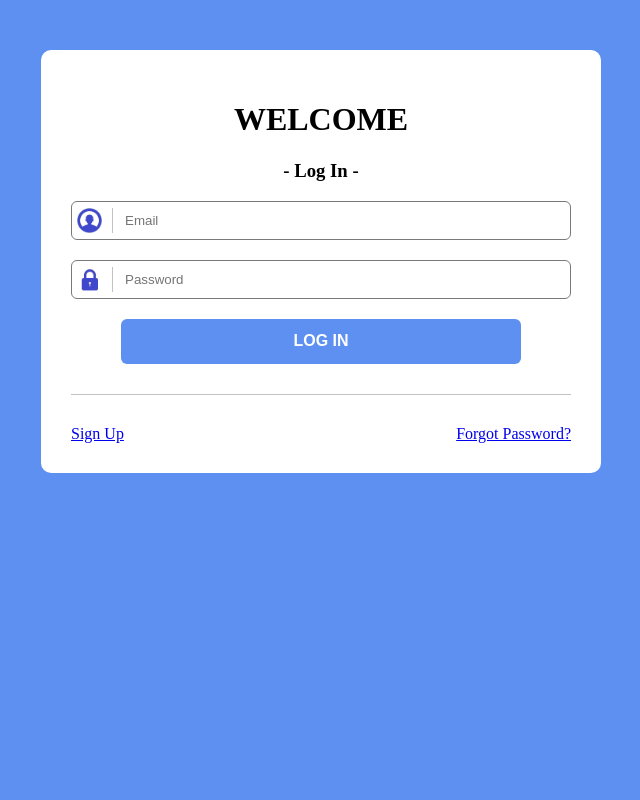
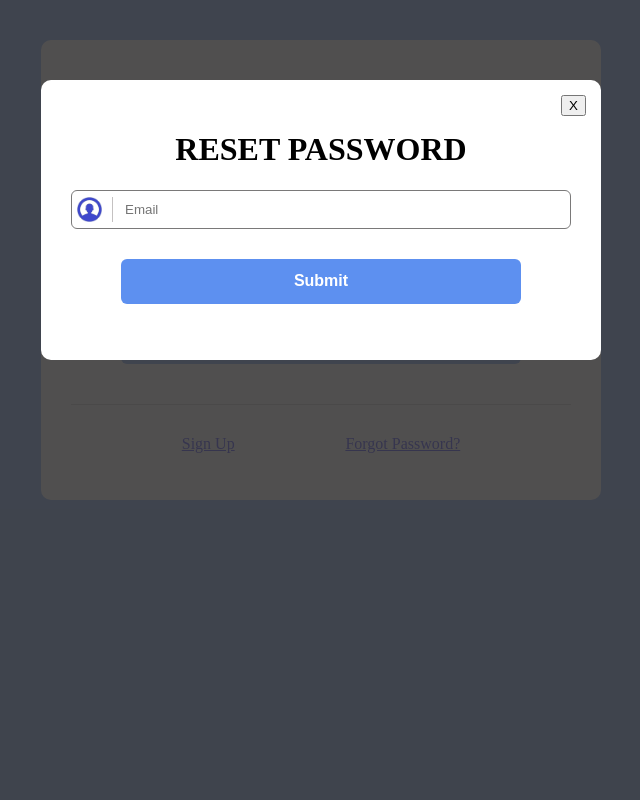
Before and after one commit to JaidenAshmore/chris_project, a Flask app: page /?forgot=true in a window 1280 px wide. Shown: the whole page, without its empty margins (319-959 px from the left). Run offline with Flask 2, Linux system fonts and the light colour scheme.

Commit message:
Added 'forgot password' functionality and routing to home page

```diff
--- a/app.py
+++ b/app.py
@@ -1,25 +1,61 @@
+from operator import is_
 from flask import Flask, render_template, redirect, request, session
 
-from hash import hash_pw, check_pw
-from psql import sql_select, sql_write, sql_insert, get_secret_key
-from service import get_questions
+from hash import hash, check
+from psql import sql_select, sql_write,get_secret_key
+from service import get_questions, is_logged_in
 
 app = Flask(__name__)
 app.secret_key = get_secret_key().encode()
 
 @app.route('/')
+@app.route('/index')
 def index():
-    return render_template('index.html')
+    # if user is logged in, skip login screen
+    if is_logged_in():
+        return render_template('home.html')
+
+    forgot = request.args.get('forgot', '')
+    stage = "1"
+    return render_template('index.html', forgot=forgot, stage=stage)
+
+@app.route('/index_action', methods=['POST'])
+def index_action():
+    forgot = request.form.get('forgot', '')
+    stage = request.form.get('stage', '')
+    email = request.form.get('email').lower()
+    answer = request.form.get('answer', '').lower()
+
+    query = sql_select('SELECT id, question, answer FROM users WHERE email=%s', email)
+    if query:
+        question = get_questions(query[0][1])
+        msg = ''
+        if stage == "3":
+            if not check(answer, query[0][2]):
+                stage = "2"
+                msg = 'Incorrect answer'
+        elif stage == "4":
+            user_id = query[0][0]
+            new_password = hash(request.form.get('new_password'))
+            sql_write('UPDATE users SET password =%s WHERE id=%s', new_password, user_id)
+            return redirect('/')
+    else:
+        stage = "1"
+        question = ""
+        stored_answer = ""
+        msg = 'invalid email address'
+    return render_template('index.html', forgot=forgot, stage=stage, email=email, question=question, msg=msg)
+
 
 @app.route('/login_action', methods=['POST'])
 def login_action():
-    email = request.form.get('email')
+    email = request.form.get('email').lower()
     password = request.form.get('password')
 
     query = sql_select('SELECT * FROM users WHERE email=%s', email)
     if query:
         query = query[0]
-        if check_pw(password, query[3]):
+        if check(password, query[3]):
             session['username'] = query[1]
             msg = f"signed in as {session['username']}"
         else:
@@ -42,6 +78,7 @@ def signup_action():
     verify_password = request.form.get('verify_password')
     question = request.form.get('questions')
     answer = request.form.get('answer').lower()
+    hash_answer = hash(answer)
 
     # Prompt user if failed password verification  ---SWITCH THESE CHECKS TO JAVASCRIPT VALIDATION!
     if password != verify_password:
@@ -57,10 +94,16 @@ def signup_action():
     if query:
         msg = f"{email} is already registered. Please sign in"
         return render_template('index.html', msg=msg)
-    password = hash_pw(password)
-    sql_insert(username, email, password, question, answer)
+    password = hash(password)
+    sql_write('INSERT INTO users(username, email, password, question, answer) VALUES(%s,%s,%s,%s,%s)', username, email, password, question, hash_answer)
     msg = f"Account successfully created! Please sign in"
     return render_template('index.html', msg=msg)
 
+@app.route('/logout_action')
+def logout():
+    msg = f"{session['username']} has been logged out successfully!"
+    session.pop('username', None)
+    return render_template("index.html", msg=msg)
+
 if __name__ == "__main__":
     app.run(debug=True)
--- a/db/schema.sql
+++ b/db/schema.sql
@@ -5,7 +5,7 @@ CREATE TABLE users (                --SELECT *--
     username TEXT NOT NULL,         --query[1]--
     email TEXT NOT NULL,            --query[2]--
     password TEXT NOT NULL,         --query[3]--
-    sec_question INTEGER NOT NULL,  --query[4]--
-    sec_answer TEXT NOT NULL,       --query[5]--
+    question INTEGER NOT NULL,  --query[4]--
+    answer TEXT NOT NULL,       --query[5]--
     is_admin BOOLEAN                --query[6]--
 );
--- a/hash.py
+++ b/hash.py
@@ -1,11 +1,10 @@
 # Password hash functions - create and authenticate
-
 import bcrypt
 
 # create hashed password
-def hash_pw(input_pw):
+def hash(input_pw):
     return bcrypt.hashpw(input_pw.encode(), bcrypt.gensalt()).decode()
 
 # authenticate user input with hashed password
-def check_pw(input_pw, stored_pw):
+def check(input_pw, stored_pw):
     return bcrypt.checkpw(input_pw.encode(), stored_pw.encode())
--- a/service.py
+++ b/service.py
@@ -1,14 +1,22 @@
+from flask import session
 
+# Check if the user is currently logged in
+def is_logged_in():
+    if session.get('username') is not None:
+        return True
+
+
+# Populate secret question options
+# Record the key of the selected question to reference if they forget password
 def get_questions(pos=None):
     questions = {
-        1: 'Childhood pets name',
-        2: 'Fathers middle name',
-        3: 'Mothers maiden name',
-        4: 'Favourite movie',
-        5: 'Favourite food',
-        6: 'Primary school name',
+        1: 'What was your childhood pets name?',
+        2: 'What is your Fathers middle name?',
+        3: 'What is your Mothers maiden name?',
+        4: 'What is your favourite movie?',
+        5: 'What is your favourite food?',
+        6: 'What was your primary school name?',
     }
-
     if pos != None:
         return questions[pos]
     else:
--- a/static/styles.css
+++ b/static/styles.css
@@ -6,15 +6,27 @@ body {
 
 /* CONTAINERS */
 .container {
-    text-align: center;
-    margin: 50px auto;
+    position: relative;
+    margin: 40px auto;
     width: 50%;
     height: auto;
+    min-height: 400px;
     max-width: 500px;
     min-width: 280px;
     padding: 30px;
     border-radius: 10px;
+    text-align: center;
     background-color: white;
+}
+.modal {
+    text-align: center;
+    position: fixed;
+    z-index: 99;
+    top: 0;
+    left: 0;
+    width: 100%;
+    height: 100%;
+    background-color: rgba(61, 60, 60, 0.897);
 }
 .frame, .frame2 {
     display: flex;
@@ -29,6 +41,18 @@ body {
 .frame2 {
     padding: 20px 10px;
     justify-content: space-evenly;
+}
+.password {
+    margin: 80px auto;
+    min-height: 0;
+    height: auto;
+}
+.top_bar {
+    width: 100%;
+    height:50px;
+    background-color: rgba(255, 255, 0);
+    position: fixed;
+    top: 0;
 }
 /* GENERIC STYLING*/
 .bold {
@@ -76,11 +100,21 @@ body {
     font-style: italic;
     color: red;
 }
+.inner_bar {
+    display: flex;
+    justify-content: space-between;
+    align-items: center;
+    width: 20%;
+    min-width: 280px;
+    margin: 0 auto;
+    font-weight: bold;
+}
 
 /* ID's */
 #wide_button {
     width: 80%;
     height: 45px;
+    margin: 10px 0;
     background-color: rgb(93, 144, 240);
     color: white;
     font-weight: bold;
@@ -93,6 +127,11 @@ body {
 }
 #login_links {
     display: flex;
-    justify-content: space-between;
+    justify-content: space-evenly;
     align-items: center;
 }
+#button_close {
+    position: absolute;
+    top: 15px;
+    right: 15px;
+}
--- a/templates/base.html
+++ b/templates/base.html
@@ -6,8 +6,24 @@
     <meta name="viewport" content="width=device-width, initial-scale=1.0">
     <title>Base HTML template</title>
     <link rel="stylesheet" href="/static/styles.css">
+    <style>
+    {% if session['username'] %}
+        body {
+            margin: 80px auto;
+        }
+    {% endif %}
+    </style>
 </head>
 <body>
+{% if session['username'] %}
+    <form class="top_bar" action="/logout_action">
+        <section class="inner_bar">
+            <p>WELCOME {{ session['username'].upper() }}!</p>
+            <button>Log Out</button>
+        </section>
+    </form>
+{% endif %}
+
 {% block main %}
     {# --- #}
 {% endblock %}
--- a/templates/home.html
+++ b/templates/home.html
@@ -0,0 +1,5 @@
+{% extends "base.html" %}
+
+{% block main %}
+HOME PAGE
+{% endblock %}
--- a/templates/index.html
+++ b/templates/index.html
@@ -2,7 +2,6 @@
 
 {% block main %}
 <div class="container">
-    {{query}}
     <h1>WELCOME</h1>
     <h3>- Log In -</h3>
     <form action="/login_action" method="POST">
@@ -21,8 +20,52 @@
         <div class="spacer-top"></div>
         <div id="login_links">
             <a href="/signup">Sign Up</a>
-            <a href="#">Forgot Password?</a>
+            <a href="/?forgot=true">Forgot Password?</a>
         </div>
     </form>
 </div>
+<!-- MODAL POPUP IF USER CLICKS 'FORGOT PASSWORD' -->
+{% if forgot %}
+<div class="modal">
+    <div class="container password">
+        <form action="/">
+            <button id="button_close" formaction="/">X</button>
+        </form>
+        <h1>RESET PASSWORD</h1>
+        <form action="/index_action" method="POST">
+            <input type="hidden" name="forgot" value="true">
+            {% if stage == "1" %}
+                <input type="hidden" name="stage" value="2">
+                <div class="frame">
+                    <img src="/static/icons/user_icon.png" alt="user icon" class="icon">
+                    <div class="spacer-left"></div>
+                    <input type="email" name="email" placeholder="Email" class="login">
+                </div>
+                <button id="wide_button">Submit</button>
+            {% endif %}
+
+            {% if stage == "2" %}
+                <input type="hidden" name="stage" value="3">
+                <input type="hidden" name="email" value="{{email}}">
+                <p class="bold" style="color: red">Secret question: {{question}}</p>
+                <label for="answer" class="bold">Answer:</label>
+                <input class="input-field" type="text" name="answer" required>
+                <button id="wide_button">reset password</button>
+            {% endif %}
+
+            {% if stage == "3" %}
+                <input type="hidden" name="stage" value="4">
+                <input type="hidden" name="email" value="{{email}}">
+                <label for="new_password" class="bold">Set New Password:</label>
+                <input class="input-field" type="password" name="new_password" required>
+                <button id="wide_button">save</button>
+            {% endif %}
+
+
+            <p class="msg">{{msg}}</p>
+        </form>
+    </div>
+</div>
+{% endif %}
+
 {% endblock %}
--- a/templates/signup.html
+++ b/templates/signup.html
@@ -35,8 +35,7 @@
         <p class="msg">{{msg}}</p>
         <div class="spacer-top"></div>
         <div id="login_links">
-            <a href="/">Back</a>
-            <a href="#">Forgot Password?</a>
+            <a href="/">Cancel</a>
         </div>
     </form>
 
```
Also changed, not shown: check.py (deleted, +0 -9 lines), psql.py (+3 -17 lines).
